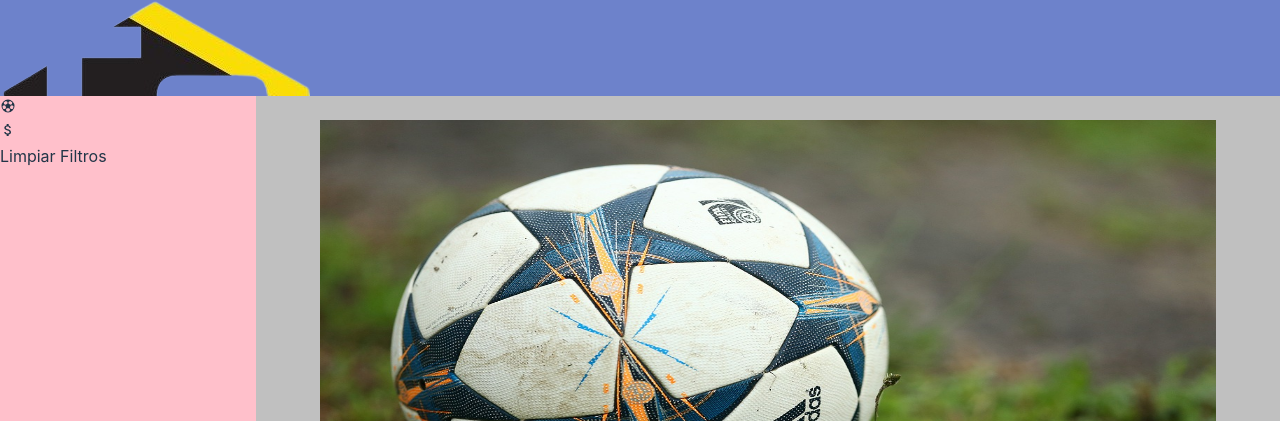
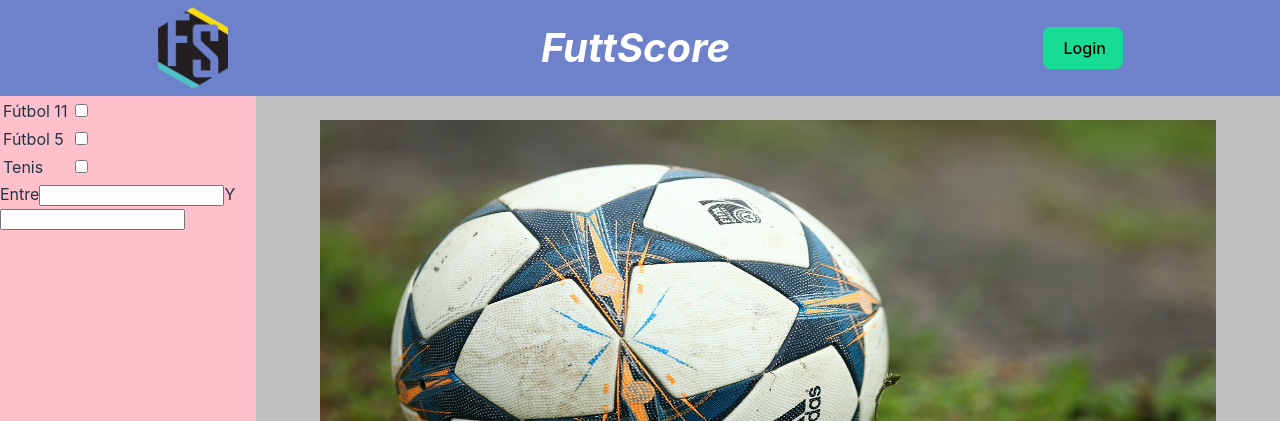
Before and after one commit to pablo-salituri/FutsScore, a React (Vite) app in the folder Front/: page / in a window 1280 px wide. Shown: the top 421 px of the page. Built offline with nearby package versions, Linux system fonts and the light colour scheme.

Commit message:
navBar y sidebar mayor a 1024

```diff
--- /dev/null
+++ b/Front/src/Components/Filter/PriceFilter.jsx
@@ -0,0 +1,10 @@
+export default function PriceFilter() {
+  return (
+    <>
+      <span>Entre</span>
+      <input type="text" />
+      <span>Y</span>
+      <input type="text" />
+    </>
+  );
+}
--- a/Front/src/Components/MainPage/MainPage.jsx
+++ b/Front/src/Components/MainPage/MainPage.jsx
@@ -1,15 +1,31 @@
+import { useEffect, useState } from "react";
 import NavBar from "../NavBar/NavBar";
-import SideBar from "../SideBar/SideBar";
+import SmallSideBar from "../SideBar/SmallSideBar";
+import LargeSideBar from "../SideBar/LargeSideBar";
 import Home from "../Home/Home";
 import Footer from "../Footer/Footer";
 import styles from "./MainPage.module.css";
 
 export default function App() {
+  const [width, setWidth] = useState(window.innerWidth);
+
+  useEffect(() => {
+    const handleResize = () => {
+      setWidth(window.innerWidth);
+    };
+
+    window.addEventListener("resize", handleResize);
+
+    return () => {
+      window.removeEventListener("resize", handleResize);
+    };
+  }, []);
+
   return (
     <div className={styles.mainContainer}>
       <NavBar />
       <section className={styles.body}>
-        <SideBar />
+        {width < 1025 ? <SmallSideBar /> : <LargeSideBar />}
         <Home />
       </section>
       <Footer />
--- a/Front/src/Components/NavBar/Navbar.module.css
+++ b/Front/src/Components/NavBar/Navbar.module.css
@@ -5,6 +5,25 @@
 @media (min-width: 1025px) {
     .navBarContainer {
         height: 12%;
+        display: flex;
+        align-items: center;
+        justify-content: space-around;
+    }
+
+    .img {
+        height: 85%;
+    }
+
+    .title {
+        font-style: italic;
+        font-weight: bold;
+        font-size: 2.5em;
+        color: white;
+    }
+
+    .button {
+        background-color: #17dd94;
+        width: 10vh;
     }
 }
 
--- a/Front/src/Components/SideBar/DropDownMenu.jsx
+++ b/Front/src/Components/SideBar/DropDownMenu.jsx
@@ -1,4 +1,5 @@
 import { useState, useRef, useEffect } from "react";
+import PriceFilter from "../Filter/PriceFilter";
 import styles from "./DropDownMenu.module.css";
 
 export default function DropDownMenu({
@@ -48,10 +49,7 @@ export default function DropDownMenu({
       ) : (
         //********************  Filtro por Precio ********************
         <>
-          <span>Entre</span>
-          <input type="text" />
-          <span>Y</span>
-          <input type="text" />
+          <PriceFilter />
         </>
       )}
 
--- /dev/null
+++ b/Front/src/Components/SideBar/LargeSideBar.jsx
@@ -0,0 +1,36 @@
+import PriceFilter from "../Filter/PriceFilter";
+import styles from "./LargeSideBar.module.css";
+
+export default function SideBar() {
+  return (
+    <div className={styles.sideBarContainer}>
+      <section>
+        <table>
+          <tbody>
+            <tr>
+              <td>Fútbol 11</td>
+              <td>
+                <input type="checkbox" />
+              </td>
+            </tr>
+            <tr>
+              <td>Fútbol 5</td>
+              <td>
+                <input type="checkbox" />
+              </td>
+            </tr>
+            <tr>
+              <td>Tenis</td>
+              <td>
+                <input type="checkbox" />
+              </td>
+            </tr>
+          </tbody>
+        </table>
+      </section>
+      <section>
+        <PriceFilter />
+      </section>
+    </div>
+  );
+}
--- a/Front/src/Components/SideBar/SideBar.jsx
+++ b/Front/src/Components/SideBar/SmallSideBar.jsx
@@ -2,7 +2,7 @@ import { useState } from "react";
 import { PiSoccerBallFill } from "react-icons/pi";
 import { MdAttachMoney } from "react-icons/md";
 import DropDownMenu from "./DropDownMenu";
-import styles from "./SideBar.module.css";
+import styles from "./SmallSideBar.module.css";
 
 export default function SideBar() {
   const [showDropDown, setShowDropDown] = useState(false);
--- /dev/null
+++ b/Front/src/Components/SideBar/SmallSideBar.module.css
@@ -0,0 +1,50 @@
+@media (min-width: 769px) and (max-width: 1024px) {
+    .sideBarContainer {
+        background-color: pink;
+        height: 10%;
+        display: flex;
+        justify-content: space-around;
+        align-items: center;
+    }
+
+    .iconContainer {
+        background-color: #17dd94;
+        height: 70%;
+        border-radius: 50%;
+        aspect-ratio: 1/1;
+        display: flex;
+        justify-content: center;
+        align-items: center;
+    }
+
+    .icon {
+        width: 70%;
+        height: 70%;
+    }
+}
+
+
+@media (max-width: 768px) {
+    .sideBarContainer {
+        background-color: pink;
+        height: 10%;
+        display: flex;
+        justify-content: space-around;
+        align-items: center;
+    }
+
+    .iconContainer {
+        background-color: #17dd94;
+        height: 70%;
+        border-radius: 50%;
+        aspect-ratio: 1/1;
+        display: flex;
+        justify-content: center;
+        align-items: center;
+    }
+
+    .icon {
+        width: 70%;
+        height: 70%;
+    }
+}
```
Also changed, not shown: Front/src/Components/SideBar/LargeSideBar.module.css (renamed from Front/src/Components/SideBar/SideBar.module.css).
